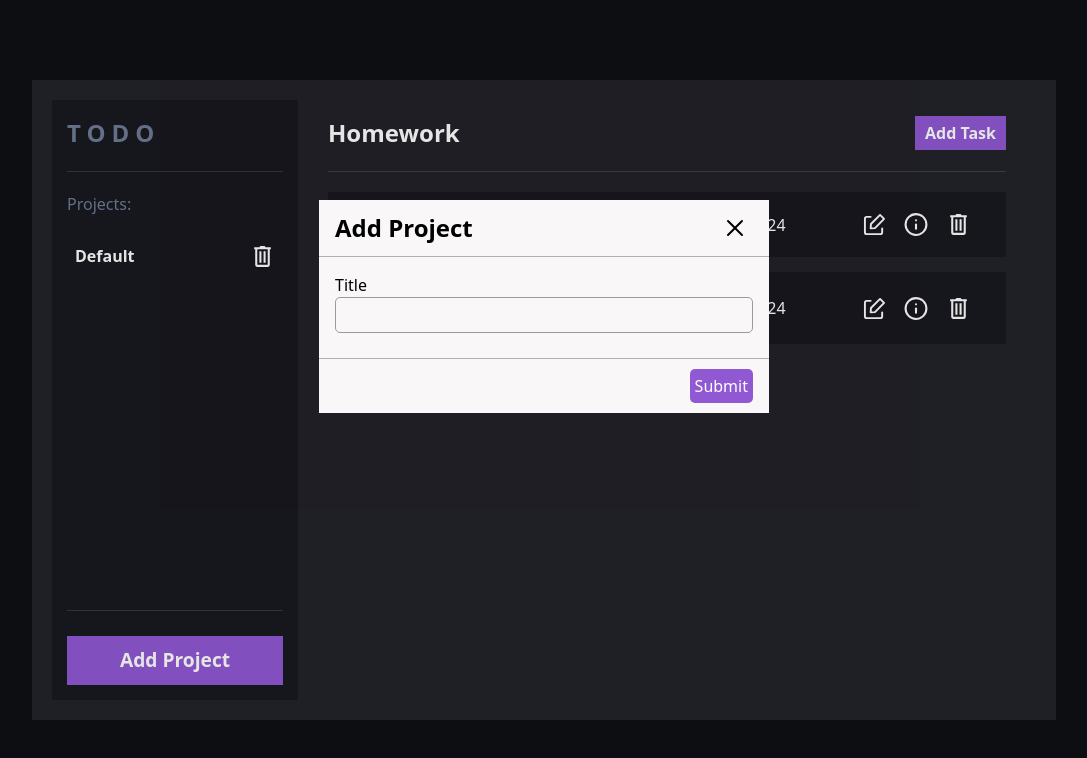
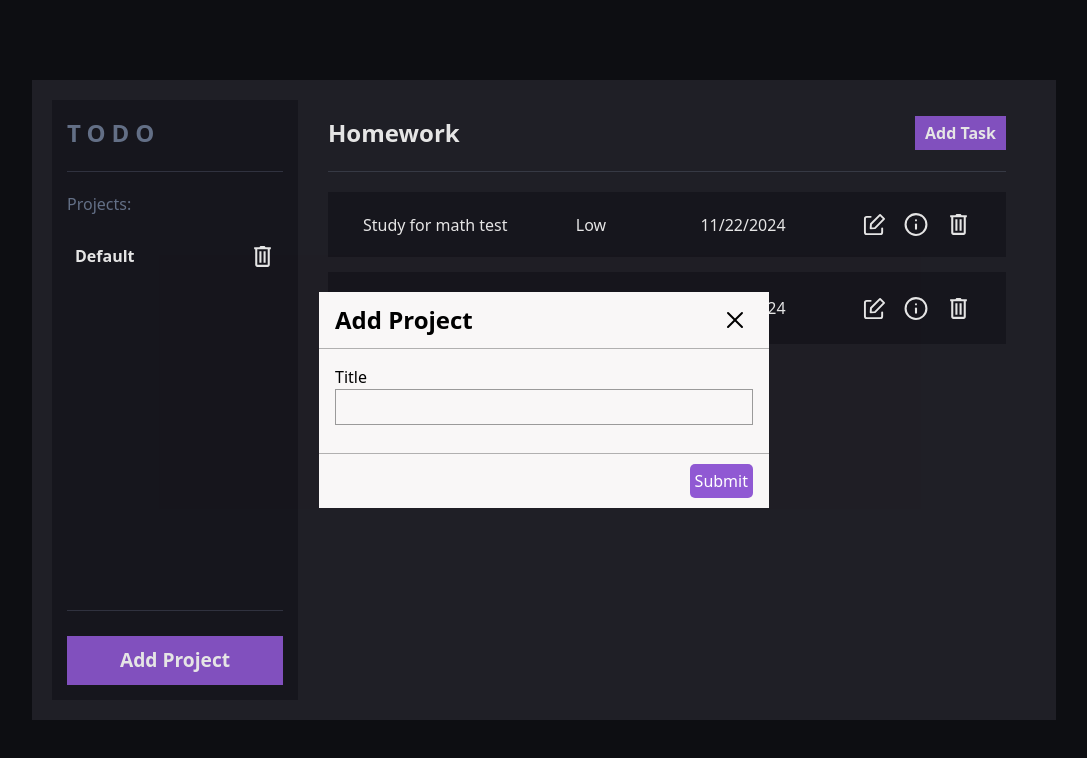
Before and after one commit to sej104/to-do-list, a website built with webpack: page src/template.html in a window 1280 px wide. Both pictures are taken after a click on the button "Add Project". Shown: the whole page, without its empty margins (96-1183 px from the left). Built offline with nearby package versions, Linux system fonts and the light colour scheme.

Commit message:
Update dialog styling

```diff
--- a/src/styles.css
+++ b/src/styles.css
@@ -206,7 +206,7 @@ html {
 
 /* Dialog styling */
 dialog {
-    margin: 200px auto 0;
+    margin: auto;
     width: 450px;
     padding: 0;
     background-color: var(--dialog-bg-color);
@@ -239,19 +239,36 @@ form {
     padding: 16px 16px;
 }
 
-.form-inputs p {
+.form-inputs > p {
     display: flex;
     flex-direction: column;
-    margin-bottom: 9px;
+    margin-bottom: 12px;
 }
 
-input {
-    padding: 5px 10px;
-    appearance: none;
+label:not(.radio-label),
+legend {
+    font-weight: 500;
+}
+
+input,
+fieldset,
+textarea {
+    padding: 5px 8px;
     border: var(--input-border);
     background-color: transparent;
-    border-radius: 5px;
     color: #000;
+}
+
+textarea {
+    resize: none;
+}
+
+fieldset {
+    margin-bottom: 6px;
+}
+
+.radio-label {
+    margin-left: 5px;
 }
 
 .form-submit {
@@ -264,8 +281,5 @@ input {
     background-color: var(--button-bg-color);
     color: #fff;
     padding: 5px;
-}
-
-#submit-btn {
     border-radius: 5px;
 }
```
